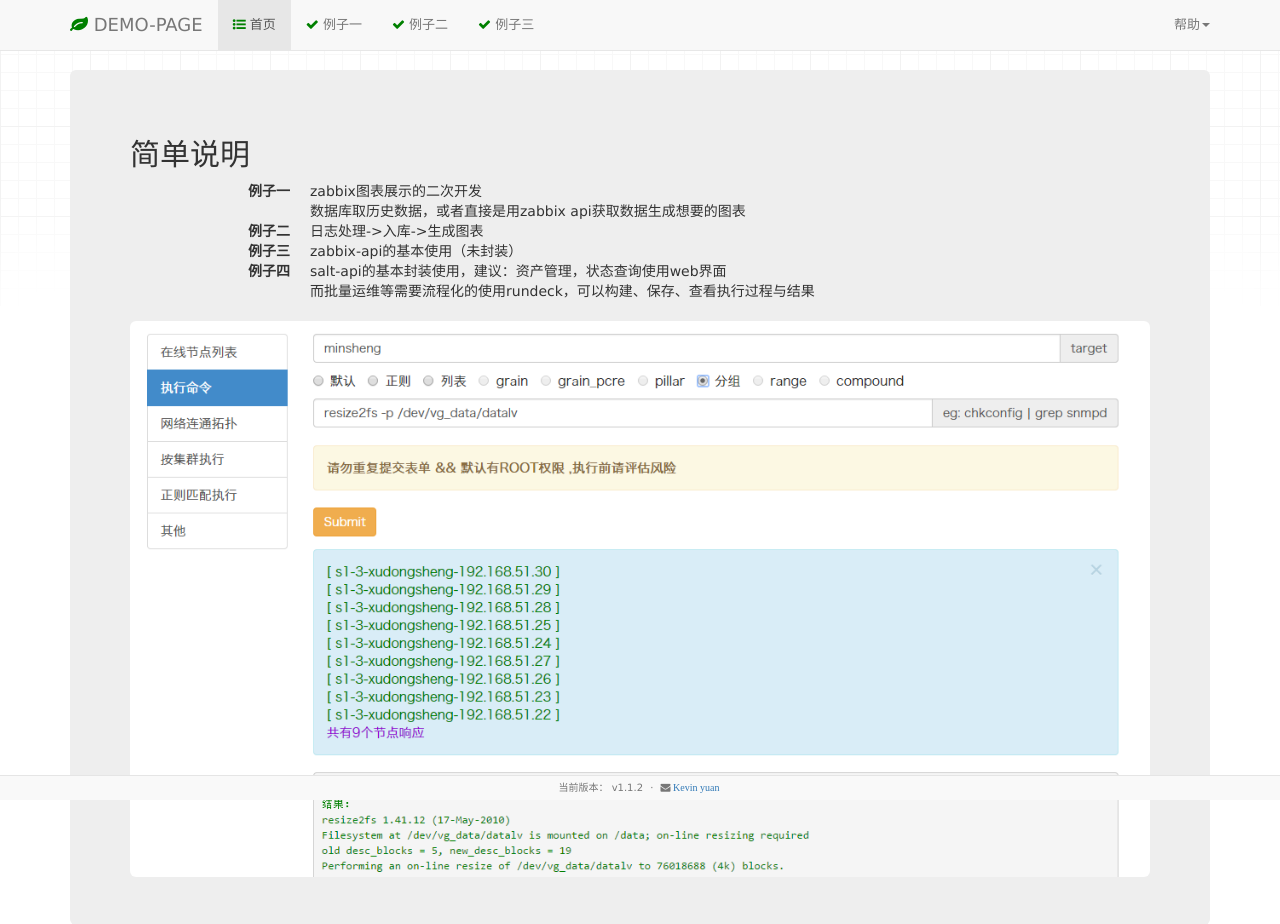
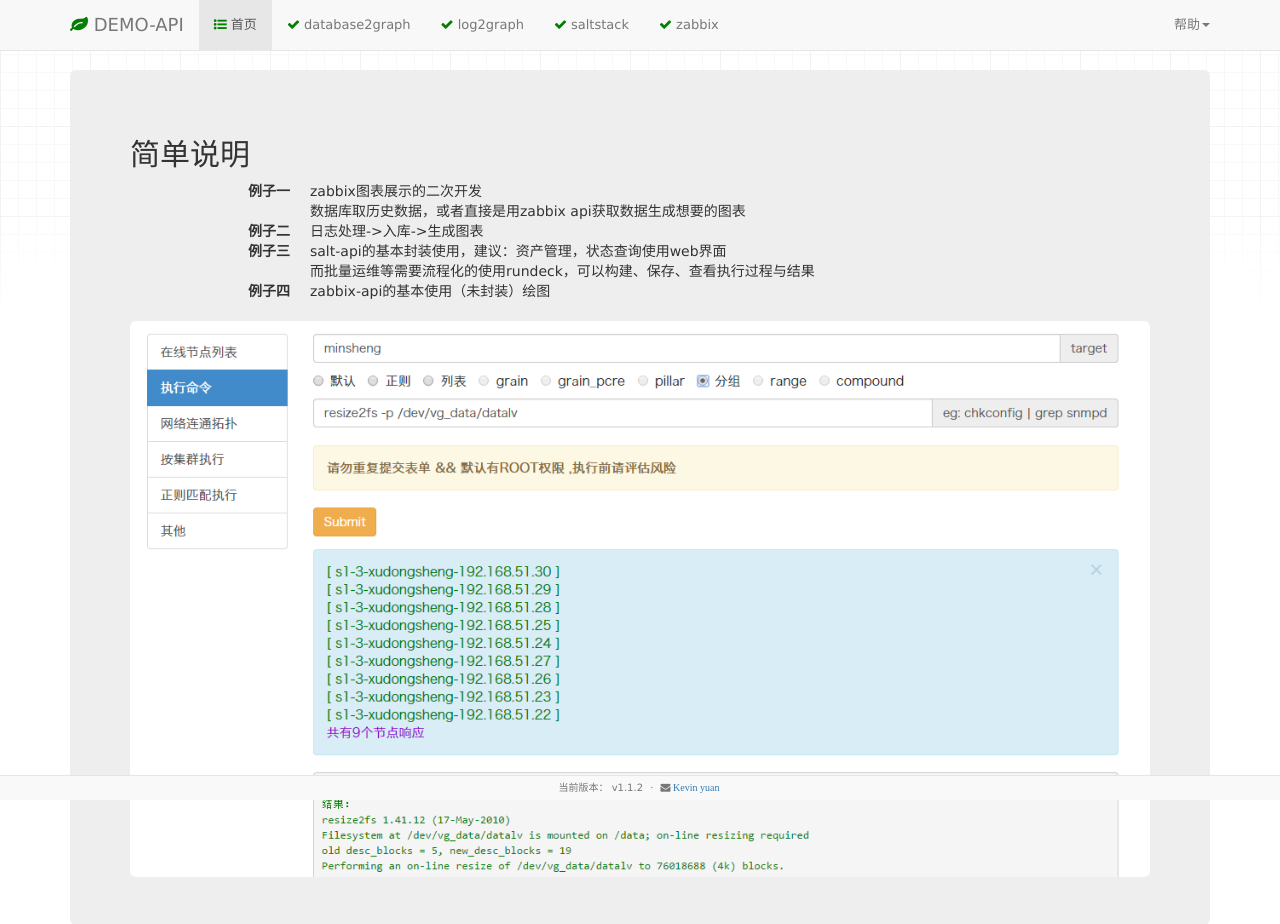
Before and after one commit to haidao-git19/log_analyze, a Django app: page / in a window 1280 px wide. Shown: the top 924 px of the page. Run offline with Django 3.2, Linux system fonts and the light colour scheme; some libraries are stand-ins or nearby versions.

Commit message:
update
Signed-off-by: Kevin yuan <nauy2011@126.com>

```diff
--- a/log_analyze/home/templates/home/base.html
+++ b/log_analyze/home/templates/home/base.html
@@ -67,16 +67,16 @@
 									例子三
 								</dt>
 								<dd>
-									zabbix-api的基本使用（未封装）
+									salt-api的基本封装使用，建议：资产管理，状态查询使用web界面
+								</dd>
+								<dd>
+									而批量运维等需要流程化的使用rundeck，可以构建、保存、查看执行过程与结果
 								</dd>
 								<dt>
 									例子四
 								</dt>
 								<dd>
-									salt-api的基本封装使用，建议：资产管理，状态查询使用web界面
-								</dd>
-								<dd>
-									而批量运维等需要流程化的使用rundeck，可以构建、保存、查看执行过程与结果
+									zabbix-api的基本使用（未封装）绘图
 								</dd>
 							</dl>
 
@@ -96,7 +96,7 @@
 						 <span class="sr-only">Toggle navigation</span><span class="icon-bar"></span><span class="icon-bar"></span><span class="icon-bar"></span>
 					</button> <a class="navbar-brand active" href="{% url "home" %}">
 						<!-- <img src="{% static "img/logo.png" %}"> -->
-						<i class="icon-leaf" style="color:green"></i> DEMO-PAGE
+						<i class="icon-leaf" style="color:green"></i> DEMO-API
 					</a>
 				</div>
 
@@ -106,13 +106,16 @@
 							<a href="{% url "home" %}"><i class="icon-list-ul" style="color:green"></i> 首页</a>
 						</li>
 						<li class="{% if current_page == 'display1' %}active{% endif %}">
-							<a href={% url "display1" %}><i class="icon-ok" style="color:green"></i> 例子一</a>
+							<a href={% url "display1" %}><i class="icon-ok" style="color:green"></i> database2graph</a>
 						</li>
 						<li class="{% if current_page == 'display2' %}active{% endif %}">
-							<a href={% url "display2" %}><i class="icon-ok" style="color:green"></i> 例子二</a>
+							<a href={% url "display2" %}><i class="icon-ok" style="color:green"></i> log2graph</a>
 						</li>
 						<li class="{% if current_page == 'display3' %}active{% endif %}">
-							<a href={% url "display3" %}><i class="icon-ok" style="color:green"></i> 例子三</a>
+							<a href={% url "display3" %}><i class="icon-ok" style="color:green"></i> saltstack</a>
+						</li>
+						<li class="{% if current_page == 'display4' %}active{% endif %}">
+							<a href={% url "display4" %}><i class="icon-ok" style="color:green"></i> zabbix</a>
 						</li>
 					</ul>
 					<ul class="nav navbar-nav navbar-right">
--- a/log_analyze/log_analyze/settings.py
+++ b/log_analyze/log_analyze/settings.py
@@ -41,6 +41,7 @@ INSTALLED_APPS = (
     'home',
     'nginx_log',
     'saltstack',
+    'zabbix',
 )
 
 MIDDLEWARE_CLASSES = (
--- a/log_analyze/log_analyze/urls.py
+++ b/log_analyze/log_analyze/urls.py
@@ -18,13 +18,15 @@ from django.contrib import admin
 from home.views import HomePageView
 from nginx_log.views import DisplayTwoView, DisplayOneView
 from saltstack.views import SaltTestView, ajax_get_minion_statu
+from zabbix.views import ZabbixDemoView
 
 urlpatterns = [
     url(r'^admin/', include(admin.site.urls), name='admin'),
     url(r'^$', HomePageView.as_view(), name='home'),
     url(r'^dashboard/1', DisplayOneView.as_view(), name='display1'),
     url(r'^dashboard/2', DisplayTwoView.as_view(), name='display2'),
-    url(r'^salttest/', SaltTestView.as_view(), name='display3'),
+    url(r'^saltDemo/', SaltTestView.as_view(), name='display3'),
+    url(r'^zabbixDemo/', ZabbixDemoView.as_view(), name='display4'),
 ]
 
 urlpatterns += [
--- a/log_analyze/saltstack/templates/saltstack/base.html
+++ b/log_analyze/saltstack/templates/saltstack/base.html
@@ -37,9 +37,9 @@
            <a id="status" class="btn btn-sm btn-outline pull-right"><i class="icon-refresh"></i></a>
          </div>
          <div class="panel-body">
-           <div id="minion_status">AJAX获取，请点击右上角动态获取minion状态</div>
+           <div id="minion_status">AJAX异步获取，点击右上角动态获取grains信息</div>
          </div>
-         <div class="panel-footer">操作系统（资产管理）</div>
+         <div class="panel-footer">资产管理</div>
        </div>
 
      </div>
--- a/log_analyze/saltstack/views.py
+++ b/log_analyze/saltstack/views.py
@@ -32,7 +32,7 @@ class SaltTestView(TemplateView):
 
 def ajax_get_minion_statu(request):
     sapi = saltAPI()
-    manage_status_param = {'client':'local', 'fun':'grains.item', 'arg': 'pythonpath', 'tgt':'*'}
+    manage_status_param = {'client':'local', 'fun':'grains.item', 'arg': 'osfinger', 'tgt':'*'}
     manage_status = sapi.saltCmd(manage_status_param)
     print manage_status
     return HttpResponse(manage_status, content_type='application/json')
```
